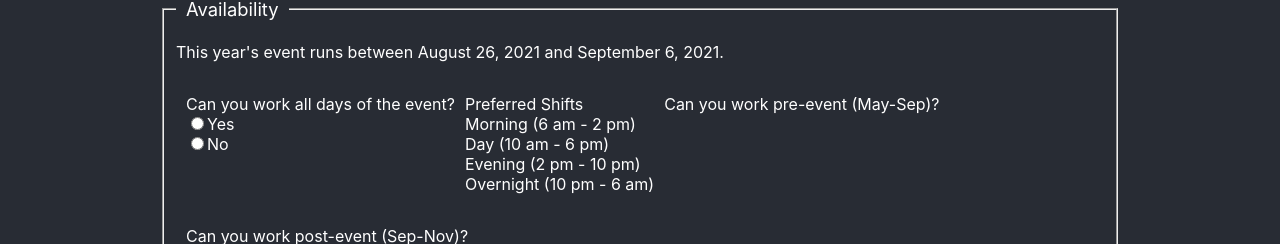
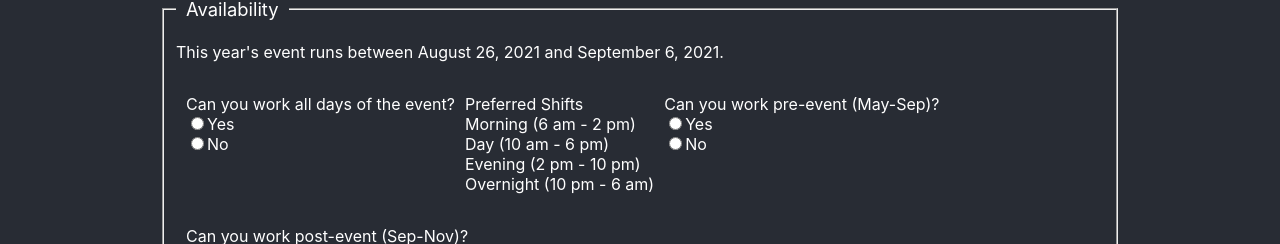
Before and after one commit to kristenkinnearohlmann/breeze-lakes-point-frontend, a React (Create React App) app: page /registration in a window 1280 px wide. Shown: the part 675-919 px from the top of the page. Built offline with nearby package versions, Linux system fonts and the light colour scheme; a web font is replaced by a local one.

Commit message:
Added pre-event radio buttons

```diff
--- a/src/components/Registration.js
+++ b/src/components/Registration.js
@@ -20,7 +20,9 @@ class Registration extends Component {
         city: "",
         state_abbrev: "",
         zip_code: "",
-        work_all: ""
+        work_all: "",
+        pre_event: "",
+        post_event: ""
     }
 
     state_abbrevs = [ 'AL', 'AK', 'AS', 'AZ', 'AR', 'CA', 'CO', 'CT', 'DE', 'DC', 'FM', 'FL', 'GA', 'GU', 'HI', 'ID', 'IL', 'IN', 'IA', 'KS', 'KY', 'LA', 'ME', 'MH', 'MD', 'MA', 'MI', 'MN', 'MS', 'MO', 'MT', 'NE', 'NV', 'NH', 'NJ', 'NM', 'NY', 'NC', 'ND', 'MP', 'OH', 'OK', 'OR', 'PW', 'PA', 'PR', 'RI', 'SC', 'SD', 'TN', 'TX', 'UT', 'VT', 'VI', 'VA', 'WA', 'WV', 'WI', 'WY' ]
@@ -155,8 +157,7 @@ class Registration extends Component {
                                     <p>
                                         Can you work all days of the event?<br/>
                                         <label>
-                                            <input type="radio" name="work_all" value="1"
-                                            checked={this.state.work_all === "1"} onChange={this.handleonChange} />
+                                            <input type="radio" name="work_all" value="1" checked={this.state.work_all === "1"} onChange={this.handleonChange} />
                                             Yes
                                         </label><br/>
                                         <label>
@@ -173,7 +174,15 @@ class Registration extends Component {
                                         Overnight (10 pm - 6 am)
                                     </p>
                                     <p>
-                                        Can you work pre-event (May-Sep)?
+                                        Can you work pre-event (May-Sep)?<br/>
+                                        <label>
+                                            <input type="radio" name="pre_event" value="1" checked={this.state.pre_event === "1"} onChange={this.handleonChange} />
+                                            Yes
+                                        </label><br/>
+                                        <label>
+                                            <input type="radio" name="pre_event" value="0" checked={this.state.pre_event === "0"} onChange={this.handleonChange} />
+                                            No
+                                        </label>
                                     </p>
                                     <p>
                                         Can you work post-event (Sep-Nov)?
```
